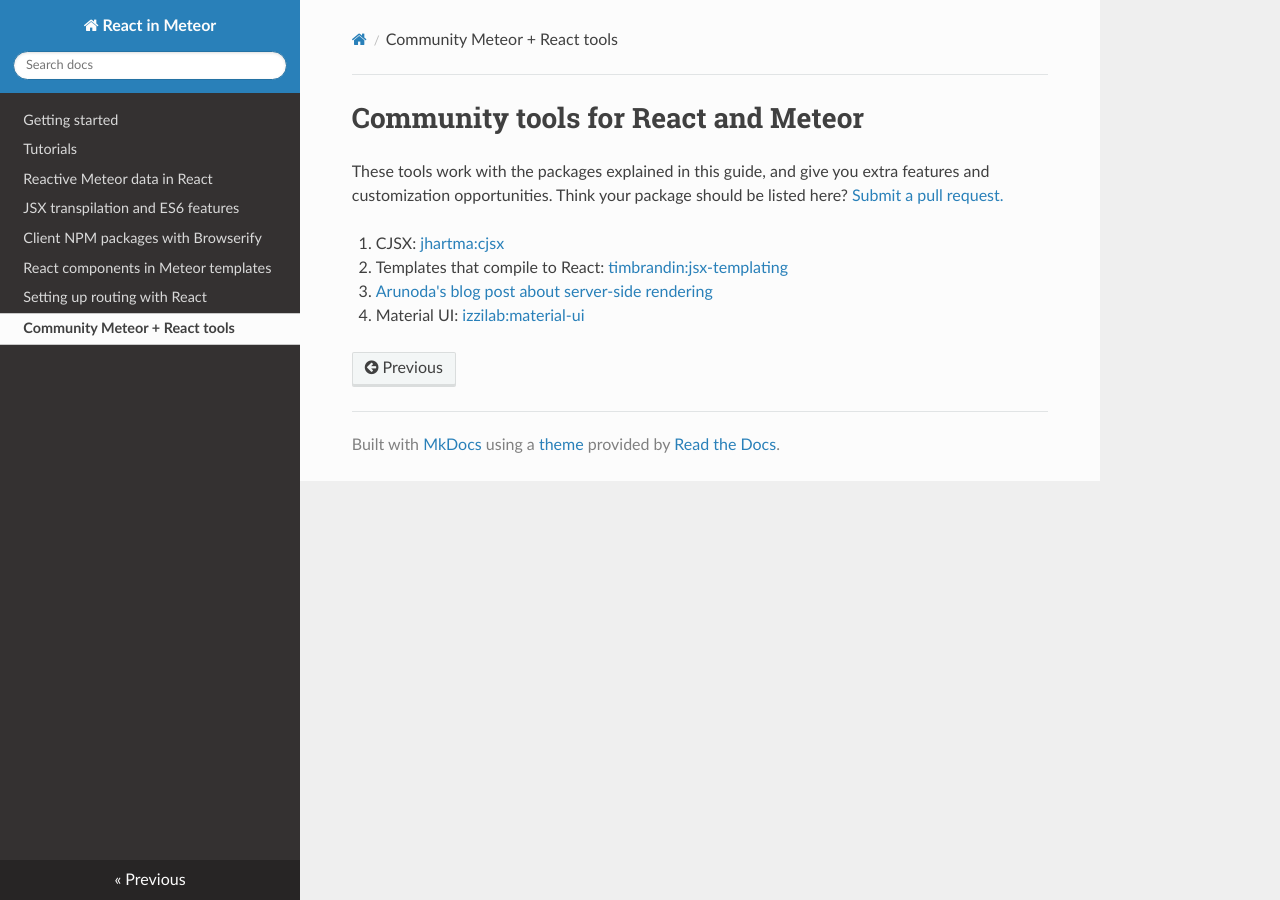
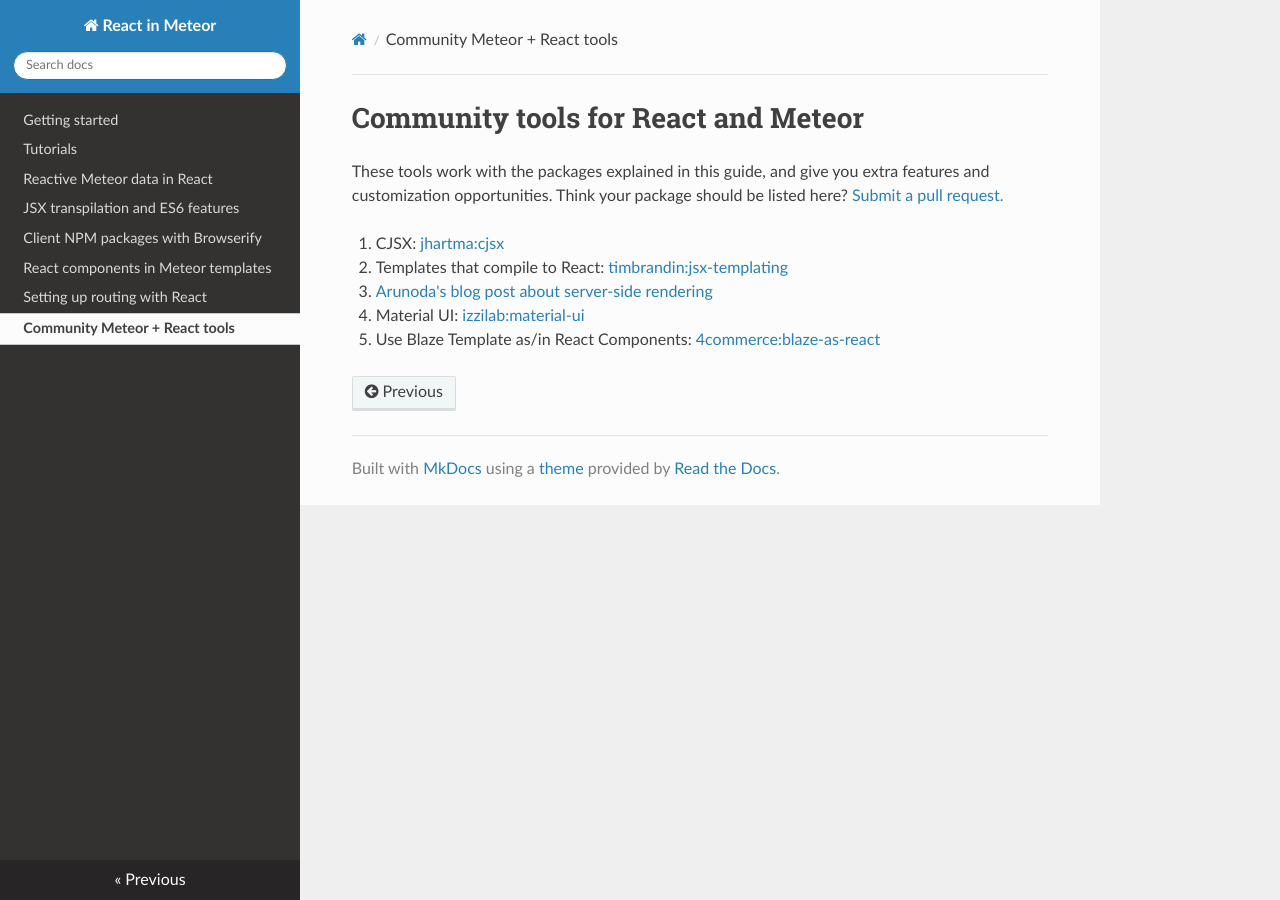
Before and after one commit to meteor/react-packages, an MkDocs documentation site: the page built from docs/community.md, in a window 1280 px wide. Built offline with MkDocs 1.6.1, drawn with Linux system fonts in a browser that asks for light colours; nearby versions of some CDN libraries; old or Windows-style settings are respelled for this version of MkDocs.

Commit message:
Add reference to 4commerce:blaze-as-react package

```diff
--- a/docs/community.md
+++ b/docs/community.md
@@ -6,3 +6,4 @@ These tools work with the packages explained in this guide, and give you extra f
 2. Templates that compile to React: [timbrandin:jsx-templating](https://atmospherejs.com/timbrandin/jsx-templating)
 3. [Arunoda's blog post about server-side rendering](https://kadira.io/blog/meteor-ssr-support-using-flow-router-and-react/)
 4. Material UI: [izzilab:material-ui](https://atmospherejs.com/izzilab/material-ui)
+5. Use Blaze Template as/in React Components: [4commerce:blaze-as-react](https://atmospherejs.com/4commerce/blaze-as-react)
```
